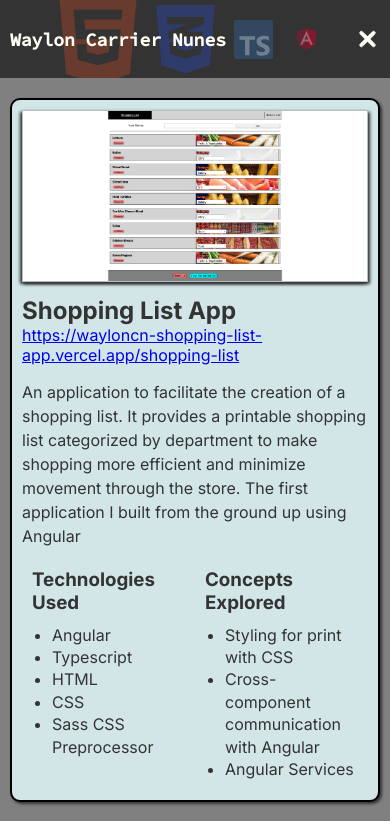
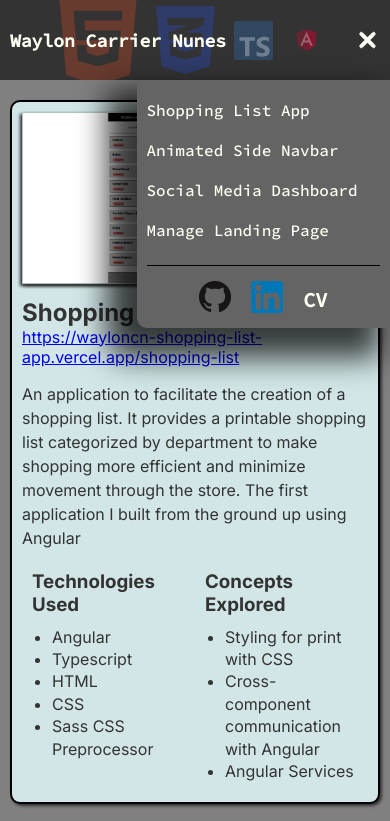
Before and after one commit to Breckles/portfolio, a website: page index.html in a window 390 px wide. Both pictures are taken after a click on the element 367 px from the left and 39 px from the top of the page. Shown: the top 821 px of the page. Drawn offline with Linux system fonts and the light colour scheme.

Commit message:
implemented the animated menu for mobile.

```diff
--- a/docs/scripts/main.js
+++ b/docs/scripts/main.js
@@ -1,17 +1,32 @@
 "use strict";
 const hamburger = document.querySelector('#hamburger');
-let subnavOpened = false;
-hamburger.addEventListener('click', () => {
+const mainMenuNav = document.querySelector('#mainMenu');
+let mainMenuOpen = false;
+hamburger.addEventListener('click', (event) => {
+    event.stopPropagation();
     // first time clicked
-    if (subnavOpened) {
-    }
-    if (subnavOpened) {
+    if (mainMenuOpen) {
         hamburger.classList.replace('opened', 'closed');
+        mainMenuNav.classList.remove('open');
     }
     else {
         hamburger.classList.remove('closed');
         hamburger.classList.add('opened');
+        // mainMenuNav.style.display = 'block';
+        // window.setTimeout(() => {
+        //   mainMenuNav.style.right = '0';
+        // }, 10);
+        mainMenuNav.classList.add('open');
     }
-    subnavOpened = !subnavOpened;
+    mainMenuOpen = !mainMenuOpen;
+});
+window.addEventListener('click', (event) => {
+    console.log(event.target);
+    console.log(mainMenuNav);
+    if (event.target != mainMenuNav) {
+        hamburger.classList.replace('opened', 'closed');
+        mainMenuNav.classList.remove('open');
+        mainMenuOpen = false;
+    }
 });
 //# sourceMappingURL=main.js.map
--- a/index.html
+++ b/index.html
@@ -30,6 +30,47 @@
         <div id="hamburgerMiddle"></div>
         <div id="hamburgerBottom"></div>
       </div>
+      <nav id="mainMenu">
+        <ul>
+          <li>
+            <a href="https://wayloncn-shopping-list-app.vercel.app/shopping-list"
+               target="_blank">Shopping List App</a>
+          </li>
+          <li>
+            <a href="https://wayloncn-animated-side-nav-responsive.vercel.app"
+               target="_blank">Animated Side Navbar</a>
+          </li>
+          <li>
+            <a href="https://wayloncn-social-media-dashboard.vercel.app/"
+               target="_blank">Social Media Dashboard</a>
+          </li>
+          <li>
+            <a href="https://wayloncn-manage-landing-page.vercel.app/">Manage Landing Page</a>
+          </li>
+          <li id="profiles">
+            <ul>
+              <li>
+                <a href="https://github.com/Breckles"
+                   target="_blank">
+                  <img src="./images/GitHub-Mark-32px.png"
+                       alt="The GitHub mark">
+                </a>
+              </li>
+              <li>
+                <a href="#"
+                   target="_blank">
+                  <img src="./images/linkedin.png"
+                       alt="The LinkedIn logo">
+                </a>
+              </li>
+              <li>
+                <a href="#"
+                   target="_blank">CV</a>
+              </li>
+            </ul>
+          </li>
+        </ul>
+      </nav>
     </div>
   </header>
 
@@ -72,8 +113,8 @@
         <img src="./images/shopping-list-app.png"
              alt="A preview of the shopping list app">
         <h2>Shopping List App</h2>
-        <a
-           href="https://wayloncn-shopping-list-app.vercel.app/shopping-list">https://wayloncn-shopping-list-app.vercel.app/shopping-list</a>
+        <a href="https://wayloncn-shopping-list-app.vercel.app/shopping-list"
+           target="_blank">https://wayloncn-shopping-list-app.vercel.app/shopping-list</a>
         <p>An application to facilitate the creation of a shopping list. It
           provides a printable shopping list categorized by department to make
           shopping more efficient and minimize movement through the store. The
@@ -103,8 +144,8 @@
         <img src="./images/animated-side-nav.jpg"
              alt="A preview of the animated side navbar">
         <h2>Animated Side Navbar</h2>
-        <a
-           href="https://wayloncn-animated-side-nav-responsive.vercel.app">https://wayloncn-animated-side-nav-responsive.vercel.app</a>
+        <a href="https://wayloncn-animated-side-nav-responsive.vercel.app"
+           target="_blank">https://wayloncn-animated-side-nav-responsive.vercel.app</a>
         <p>
           An animated side navigation bar. I hadn't with CSS transforms
           yet, and a <a class="externalLink"
@@ -137,8 +178,8 @@
         <img src="./images/social-media-dashboard.png"
              alt="A preview of the social media dashboard">
         <h2>Social Media Dashboard</h2>
-        <a
-           href="https://wayloncn-social-media-dashboard.vercel.app/">https://wayloncn-social-media-dashboard.vercel.app</a>
+        <a href="https://wayloncn-social-media-dashboard.vercel.app/"
+           target="_blank">https://wayloncn-social-media-dashboard.vercel.app</a>
         <p>
           A social media dashboard layout featuring a theme switcher. This was a <a class="externalLink"
              href="https://www.frontendmentor.io/challenges/social-media-dashboard-with-theme-switcher-6oY8ozp_H"
@@ -169,7 +210,8 @@
         <img src="./images/manage-landing-page.png"
              alt="A preview of the social media dashboard">
         <h2>Manage Landing Page</h2>
-        <a href="https://wayloncn-manage-landing-page.vercel.app/">https://wayloncn-manage-landing-page.vercel.app/</a>
+        <a href="https://wayloncn-manage-landing-page.vercel.app/"
+           target="_blank">https://wayloncn-manage-landing-page.vercel.app/</a>
         <p>
           A landing page for the 'Manage' company. This is a <a class="externalLink"
              href="https://www.frontendmentor.io/challenges/manage-landing-page-SLXqC6P5"
--- a/src/scripts/main.ts
+++ b/src/scripts/main.ts
@@ -1,17 +1,34 @@
 const hamburger = document.querySelector('#hamburger') as HTMLDivElement;
-let subnavOpened = false;
+const mainMenuNav = document.querySelector('#mainMenu') as HTMLElement;
+let mainMenuOpen = false;
 
-hamburger.addEventListener('click', () => {
+hamburger.addEventListener('click', (event) => {
+  event.stopPropagation();
   // first time clicked
-  if (subnavOpened) {
-  }
-
-  if (subnavOpened) {
+  if (mainMenuOpen) {
     hamburger.classList.replace('opened', 'closed');
+    mainMenuNav.classList.remove('open');
   } else {
     hamburger.classList.remove('closed');
     hamburger.classList.add('opened');
+
+    // mainMenuNav.style.display = 'block';
+    // window.setTimeout(() => {
+    //   mainMenuNav.style.right = '0';
+    // }, 10);
+    mainMenuNav.classList.add('open');
   }
 
-  subnavOpened = !subnavOpened;
+  mainMenuOpen = !mainMenuOpen;
 });
+
+window.addEventListener('click', (event) => {
+  console.log(event.target);
+  console.log(mainMenuNav);
+
+  if (event.target != mainMenuNav) {
+    hamburger.classList.replace('opened', 'closed');
+    mainMenuNav.classList.remove('open');
+    mainMenuOpen = false;
+  }
+});
--- a/src/styles/_theme.scss
+++ b/src/styles/_theme.scss
@@ -1,5 +1,6 @@
 $bg-primary: gray;
 $bg-secondary: #333333;
+$bg-menu: #646464;
 $text-header: #fffff4;
 $text-primary: #333333;
 $bg-card: #d2e6e7;
--- a/src/styles/main.scss
+++ b/src/styles/main.scss
@@ -36,10 +36,12 @@ a.externalLink::after {
 //// Page Header section ////////////////////////////////////////////////
 
 #pageHeaderSection {
+  --headerHeight: 8rem;
+
   padding: 1rem;
   display: flex;
   align-items: center;
-  height: 20vw;
+  height: var(--headerHeight);
 
   background-color: theme.$bg-secondary;
   font-family: 'Source Code Pro', monospace;
@@ -63,10 +65,70 @@ a.externalLink::after {
   }
 
   #navContainer {
-    position: relative;
+    // position: relative;
     width: 2.5rem;
     height: 2rem;
     margin-left: auto;
+
+    // using _hamburger.scss partial for hamburger icon
+
+    #mainMenu {
+      --main-menu-width: 65vw;
+
+      // display: none;
+      position: absolute;
+
+      width: var(--main-menu-width);
+      right: calc(-1 * var(--main-menu-width));
+      top: var(--headerHeight);
+
+      background-color: theme.$bg-menu;
+      border-bottom-left-radius: 1rem;
+      transition: all 300ms ease-in-out;
+
+      ul {
+        display: flex;
+        flex-direction: column;
+        height: 100%;
+        padding: 1rem;
+        list-style-type: none;
+
+        li {
+          margin: 1rem 0;
+
+          a {
+            display: inline-block;
+            width: 100%;
+          }
+        }
+
+        li#profiles {
+          padding-top: 1.5rem;
+          margin: 1.5rem 0 0;
+
+          border-top: 1px solid black;
+          font-weight: bold;
+          font-size: 2rem;
+
+          ul {
+            flex-direction: row;
+            justify-content: center;
+            align-items: center;
+            padding: 0;
+            list-style-type: none;
+
+            li {
+              margin: 0 1rem;
+            }
+          }
+        }
+      }
+    }
+
+    #mainMenu.open {
+      box-shadow: -2rem 2rem 3rem 1rem rgba(0, 0, 0, 0.75);
+      right: 0;
+    }
   }
 }
 
```
Also changed, not shown: docs/styles/main.css, images/GitHub-Mark-32px.png (added), images/linkedin.png (added), 2 other files.
